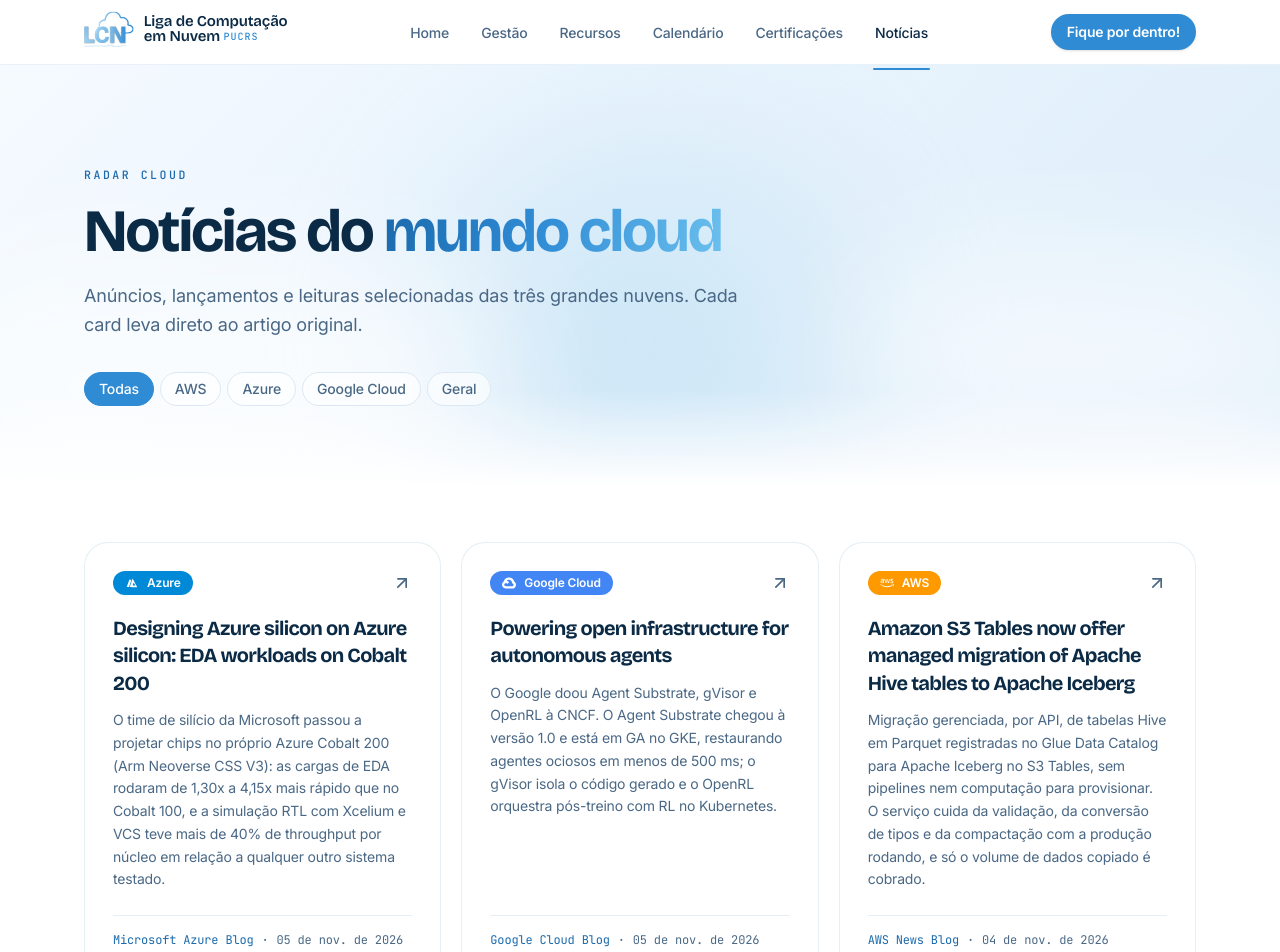
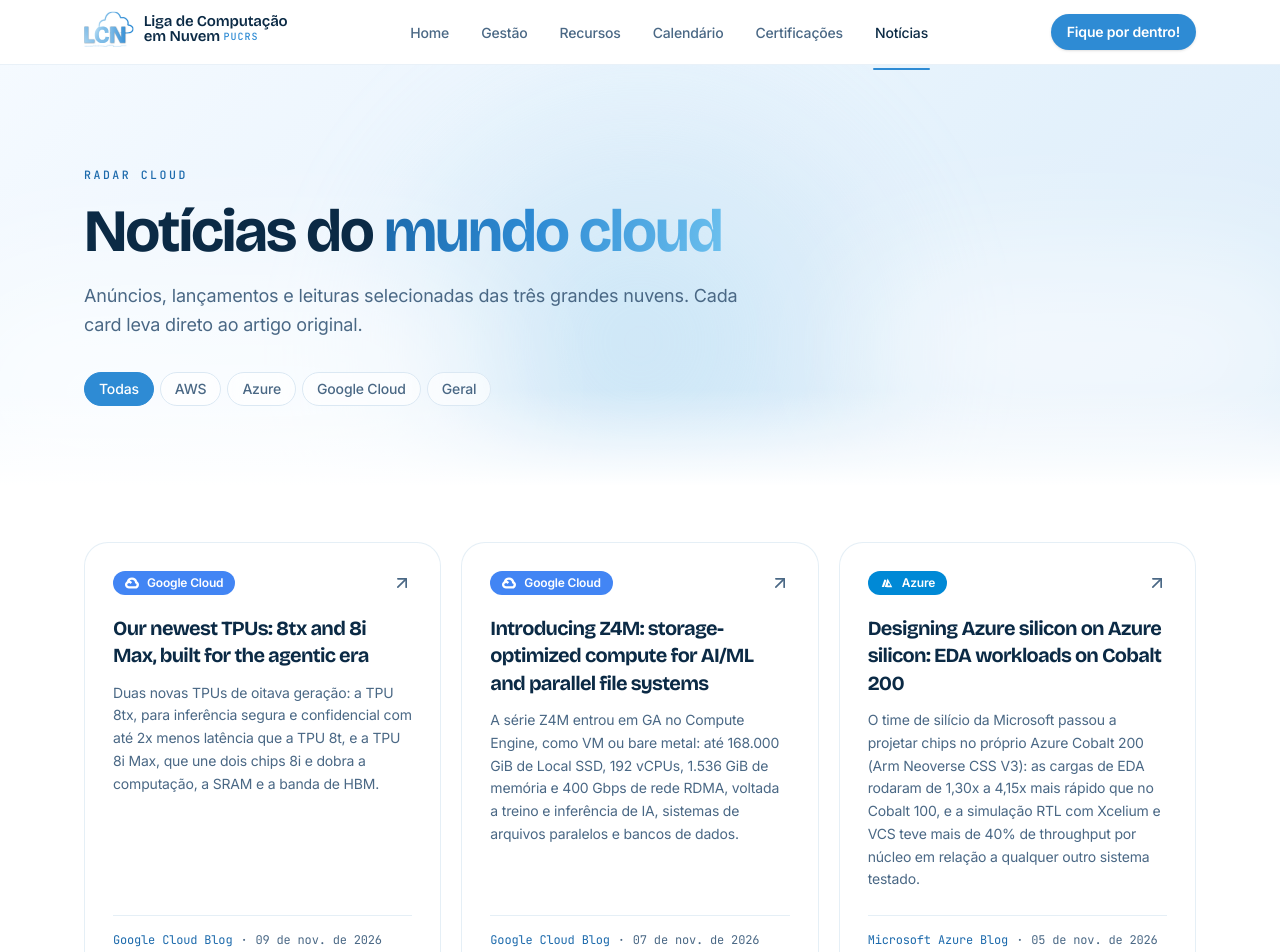
Before and after one commit to Liga-de-Computacao-em-Nuvem-PUCRS/landing-page-lcn, a React (Vite) app: page /noticias in a window 1280 px wide. Shown: the top 952 px of the page. Built offline with nearby package versions, Linux system fonts and the light colour scheme.

Commit message:
feat: add TPUs 8tx/8i Max e máquinas Z4M do Google Cloud ao radar

```diff
--- a/src/data/news.ts
+++ b/src/data/news.ts
@@ -5,6 +5,25 @@ import type { NewsItem } from '@/types/news.types';
  * (links verificados). Curadoria manual — atualize conforme a comunidade acompanha.
  */
 export const NEWS: NewsItem[] = [
+  {
+    title: 'Our newest TPUs: 8tx and 8i Max, built for the agentic era',
+    source: 'Google Cloud Blog',
+    provider: 'gcp',
+    date: '2026-11-09',
+    url: 'https://cloud.google.com/blog/topics/ai-infrastructure/tpu-8tx-and-tpu-8i-max',
+    summary:
+      'Duas novas TPUs de oitava geração: a TPU 8tx, para inferência segura e confidencial com até 2x menos latência que a TPU 8t, e a TPU 8i Max, que une dois chips 8i e dobra a computação, a SRAM e a banda de HBM.',
+  },
+  {
+    title:
+      'Introducing Z4M: storage-optimized compute for AI/ML and parallel file systems',
+    source: 'Google Cloud Blog',
+    provider: 'gcp',
+    date: '2026-11-07',
+    url: 'https://cloud.google.com/blog/products/compute/storage-optimized-z4m-machine-series-are-ga',
+    summary:
+      'A série Z4M entrou em GA no Compute Engine, como VM ou bare metal: até 168.000 GiB de Local SSD, 192 vCPUs, 1.536 GiB de memória e 400 Gbps de rede RDMA, voltada a treino e inferência de IA, sistemas de arquivos paralelos e bancos de dados.',
+  },
   {
     title: 'Powering open infrastructure for autonomous agents',
     source: 'Google Cloud Blog',
```
